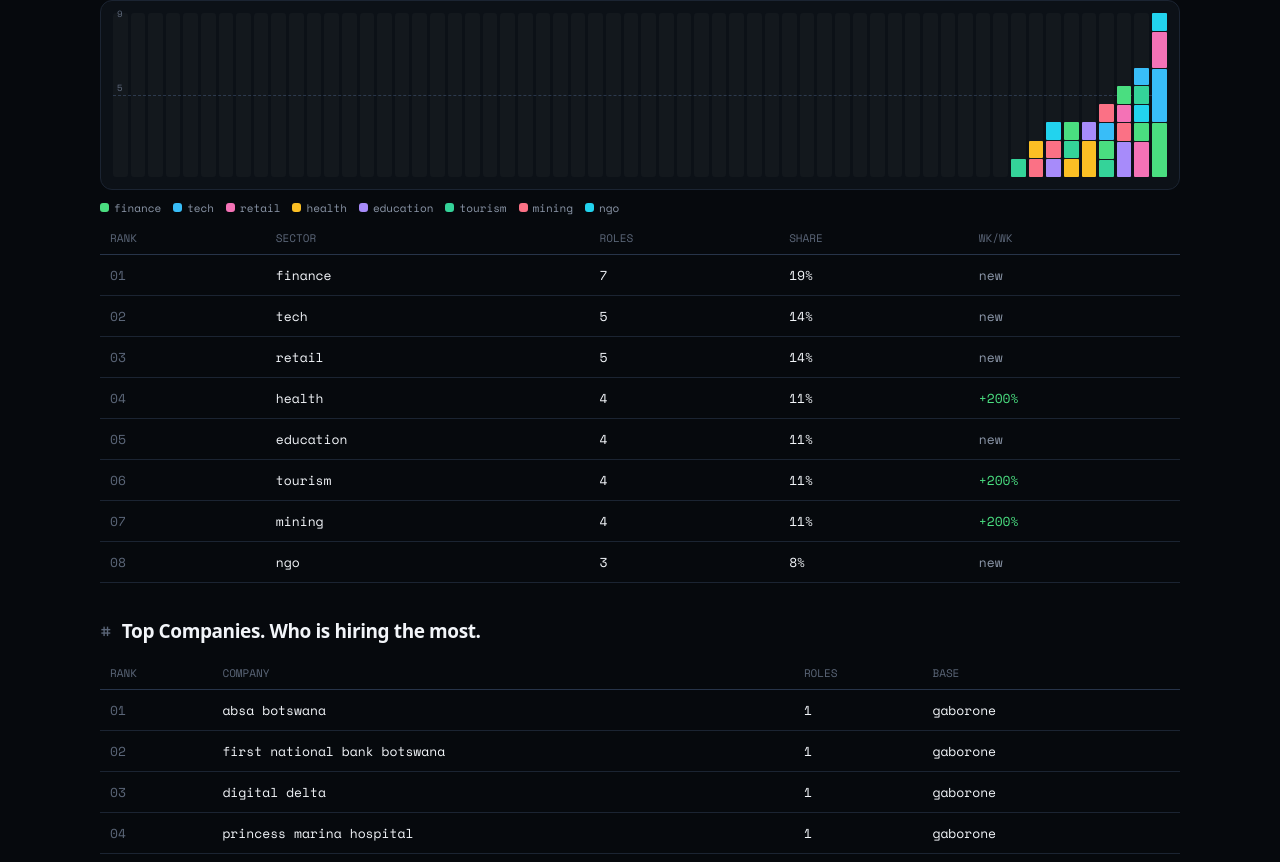
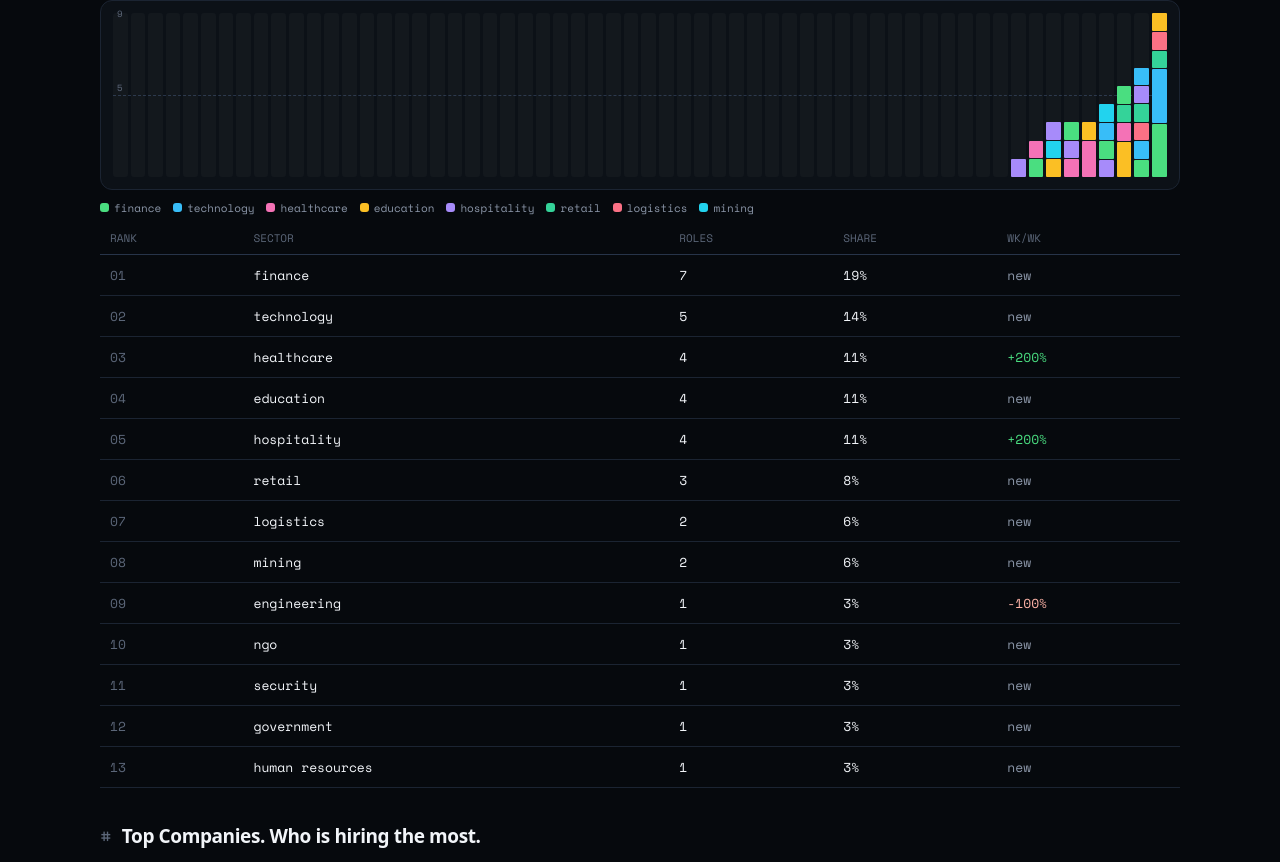
Before and after one commit to lubasinkal/tshono, a Nuxt app: page /insights in a window 1280 px wide. Shown: the part 418-1280 px from the top of the page. Built offline with nearby package versions, Linux system fonts and the light colour scheme.

Commit message:
Real sector and place vocabulary from feed taxonomies

```diff
--- a/app/data/sampleJobs.ts
+++ b/app/data/sampleJobs.ts
@@ -13,12 +13,25 @@
 
 export const SECTORS = [
   'Finance',
-  'Tech',
-  'Health',
   'Education',
+  'Engineering',
+  'Mining',
+  'Security',
+  'Healthcare',
+  'Technology',
+  'Marketing',
   'Retail',
-  'Tourism',
-  'Mining',
+  'Maintenance',
+  'Human Resources',
+  'Construction',
+  'Administration',
+  'Science',
+  'Logistics',
+  'Hospitality',
+  'Legal',
+  'Agriculture',
+  'Manufacturing',
+  'Government',
   'NGO',
   'General',
 ] as const
@@ -32,6 +45,12 @@
   'Palapye',
   'Kasane',
   'Serowe',
+  'Ramotswa',
+  'Ghanzi',
+  'Molepolole',
+  'Mogoditshane',
+  'Tonota',
+  'Mochudi',
   'Remote',
   'Botswana',
 ] as const
@@ -39,38 +58,38 @@
 export const sampleJobs: SampleJob[] = [
   { id: 'j001', title: 'Graduate Data Analyst', company: 'Absa Botswana', sector: 'Finance', location: 'Gaborone', posted: '2026-09-12', closing: '2026-09-30', minYears: 0, blurb: 'Build dashboards for retail risk. Excel plus SQL plus one charting tool. Mentor provided.', url: 'https://example.com/j001' },
   { id: 'j002', title: 'Junior Risk Analyst', company: 'First National Bank Botswana', sector: 'Finance', location: 'Gaborone', posted: '2026-09-11', closing: '2026-09-28', minYears: 1, blurb: 'Support credit risk scoring and monthly provision packs. Actuarial students welcome.', url: 'https://example.com/j002' },
-  { id: 'j003', title: 'Frontend Developer (Nuxt)', company: 'Digital Delta', sector: 'Tech', location: 'Gaborone', posted: '2026-09-12', closing: '2026-10-05', minYears: 1, blurb: 'Ship fast pages with Nuxt and Bun. Instant search experience a plus.', url: 'https://example.com/j003' },
-  { id: 'j004', title: 'Nurse (Enrolled)', company: 'Princess Marina Hospital', sector: 'Health', location: 'Gaborone', posted: '2026-09-08', closing: '2026-09-25', minYears: 2, blurb: 'Ward cover plus clinic rotation. BQA registered certificate required.', url: 'https://example.com/j004' },
+  { id: 'j003', title: 'Frontend Developer (Nuxt)', company: 'Digital Delta', sector: 'Technology', location: 'Gaborone', posted: '2026-09-12', closing: '2026-10-05', minYears: 1, blurb: 'Ship fast pages with Nuxt and Bun. Instant search experience a plus.', url: 'https://example.com/j003' },
+  { id: 'j004', title: 'Nurse (Enrolled)', company: 'Princess Marina Hospital', sector: 'Healthcare', location: 'Gaborone', posted: '2026-09-08', closing: '2026-09-25', minYears: 2, blurb: 'Ward cover plus clinic rotation. BQA registered certificate required.', url: 'https://example.com/j004' },
   { id: 'j005', title: 'Maths Teacher (Senior School)', company: 'Enko Botho', sector: 'Education', location: 'Gaborone', posted: '2026-09-10', closing: '2026-10-01', minYears: 2, blurb: 'Teach IGCSE maths plus stats club. Past paper coaching experience valued.', url: 'https://example.com/j005' },
   { id: 'j006', title: 'Shop Assistant', company: 'Choppies Supermarket', sector: 'Retail', location: 'Francistown', posted: '2026-09-12', closing: '2026-09-24', minYears: 0, blurb: 'Till plus stocking plus customer help. Weekend shifts shared fairly.', url: 'https://example.com/j006' },
-  { id: 'j007', title: 'Safari Lodge Front Office', company: 'Okavango River Lodge', sector: 'Tourism', location: 'Maun', posted: '2026-09-09', closing: '2026-09-29', minYears: 1, blurb: 'Guest check in plus bookings plus upsell of activities. Hospitality heart needed.', url: 'https://example.com/j007' },
-  { id: 'j008', title: 'Engineering Manager', company: 'Lucara Botswana', sector: 'Mining', location: 'Letlhakane', posted: '2026-09-05', closing: '2026-09-30', minYears: 7, blurb: 'Lead plant engineering at Karowe. Safety first leadership record required.', url: 'https://example.com/j008' },
+  { id: 'j007', title: 'Safari Lodge Front Office', company: 'Okavango River Lodge', sector: 'Hospitality', location: 'Maun', posted: '2026-09-09', closing: '2026-09-29', minYears: 1, blurb: 'Guest check in plus bookings plus upsell of activities. Hospitality heart needed.', url: 'https://example.com/j007' },
+  { id: 'j008', title: 'Engineering Manager', company: 'Lucara Botswana', sector: 'Engineering', location: 'Letlhakane', posted: '2026-09-05', closing: '2026-09-30', minYears: 7, blurb: 'Lead plant engineering at Karowe. Safety first leadership record required.', url: 'https://example.com/j008' },
   { id: 'j009', title: 'M and E Assistant', company: 'UNDP Botswana', sector: 'NGO', location: 'Gaborone', posted: '2026-09-11', closing: '2026-09-26', minYears: 1, blurb: 'Track youth programme indicators. Kobo plus Excel plus field visits.', url: 'https://example.com/j009' },
   { id: 'j010', title: 'Actuarial Analyst (Life)', company: 'Botswana Life', sector: 'Finance', location: 'Gaborone', posted: '2026-09-12', closing: '2026-10-10', minYears: 1, blurb: 'Reserving support plus experience analysis. Progress with actuarial exams expected.', url: 'https://example.com/j010' },
-  { id: 'j011', title: 'Backend Developer (Go)', company: 'Lubasiverse Labs', sector: 'Tech', location: 'Remote', posted: '2026-09-12', closing: '2026-10-15', minYears: 2, blurb: 'Build valuation APIs in Go. Zero dependency style. Show your GitHub.', url: 'https://example.com/j011' },
-  { id: 'j012', title: 'Pharmacy Technician', company: 'Clicks Pharmacy', sector: 'Health', location: 'Gaborone', posted: '2026-09-07', closing: '2026-09-23', minYears: 1, blurb: 'Dispense support plus stock counts plus medical aid claims.', url: 'https://example.com/j012' },
+  { id: 'j011', title: 'Backend Developer (Go)', company: 'Lubasiverse Labs', sector: 'Technology', location: 'Remote', posted: '2026-09-12', closing: '2026-10-15', minYears: 2, blurb: 'Build valuation APIs in Go. Zero dependency style. Show your GitHub.', url: 'https://example.com/j011' },
+  { id: 'j012', title: 'Pharmacy Technician', company: 'Clicks Pharmacy', sector: 'Healthcare', location: 'Gaborone', posted: '2026-09-07', closing: '2026-09-23', minYears: 1, blurb: 'Dispense support plus stock counts plus medical aid claims.', url: 'https://example.com/j012' },
   { id: 'j013', title: 'Primary Teacher', company: 'Westwood International', sector: 'Education', location: 'Gaborone', posted: '2026-09-06', closing: '2026-09-27', minYears: 2, blurb: 'Lower primary with phonics strength. Small classes, big heart.', url: 'https://example.com/j013' },
-  { id: 'j014', title: 'Warehouse Picker', company: 'Bolux Group', sector: 'Retail', location: 'Gaborone', posted: '2026-09-12', closing: '2026-09-22', minYears: 0, blurb: 'Pick plus pack plus load. Forklift licence a plus but training given.', url: 'https://example.com/j014' },
-  { id: 'j015', title: 'Tour Guide (Okavango)', company: 'Desert and Delta', sector: 'Tourism', location: 'Maun', posted: '2026-09-04', closing: '2026-09-28', minYears: 2, blurb: 'Licensed poler plus walking guide. First aid current.', url: 'https://example.com/j015' },
-  { id: 'j016', title: 'CCTV Operator', company: 'Okavango Diamond Company', sector: 'Mining', location: 'Gaborone', posted: '2026-09-10', closing: '2026-09-24', minYears: 2, blurb: 'Monitor control room plus incident logs. Security clearance required.', url: 'https://example.com/j016' },
-  { id: 'j017', title: 'Driver (Code B)', company: 'Botswana Post', sector: 'Retail', location: 'Palapye', posted: '2026-09-11', closing: '2026-09-25', minYears: 2, blurb: 'Mail routes plus parcel drops. Clean licence plus PDP.', url: 'https://example.com/j017' },
+  { id: 'j014', title: 'Warehouse Picker', company: 'Bolux Group', sector: 'Logistics', location: 'Gaborone', posted: '2026-09-12', closing: '2026-09-22', minYears: 0, blurb: 'Pick plus pack plus load. Forklift licence a plus but training given.', url: 'https://example.com/j014' },
+  { id: 'j015', title: 'Tour Guide (Okavango)', company: 'Desert and Delta', sector: 'Hospitality', location: 'Maun', posted: '2026-09-04', closing: '2026-09-28', minYears: 2, blurb: 'Licensed poler plus walking guide. First aid current.', url: 'https://example.com/j015' },
+  { id: 'j016', title: 'CCTV Operator', company: 'Okavango Diamond Company', sector: 'Security', location: 'Gaborone', posted: '2026-09-10', closing: '2026-09-24', minYears: 2, blurb: 'Monitor control room plus incident logs. Security clearance required.', url: 'https://example.com/j016' },
+  { id: 'j017', title: 'Driver (Code B)', company: 'Botswana Post', sector: 'Logistics', location: 'Palapye', posted: '2026-09-11', closing: '2026-09-25', minYears: 2, blurb: 'Mail routes plus parcel drops. Clean licence plus PDP.', url: 'https://example.com/j017' },
   { id: 'j018', title: 'Research Analyst', company: 'Bank of Botswana', sector: 'Finance', location: 'Gaborone', posted: '2026-09-09', closing: '2026-10-03', minYears: 2, blurb: 'Macro notes plus data packs. R or Python for charts.', url: 'https://example.com/j018' },
-  { id: 'j019', title: 'IT Support Intern', company: 'Mascom Wireless', sector: 'Tech', location: 'Gaborone', posted: '2026-09-12', closing: '2026-09-26', minYears: 0, blurb: 'Helpdesk plus device setup plus ticket notes. Learn fast environment.', url: 'https://example.com/j019' },
-  { id: 'j020', title: 'Enrolled Nurse (Mine Clinic)', company: 'Debswana Jwaneng', sector: 'Health', location: 'Jwaneng', posted: '2026-09-08', closing: '2026-09-29', minYears: 3, blurb: 'Occupational health plus emergency cover. Shift roster.', url: 'https://example.com/j020' },
+  { id: 'j019', title: 'IT Support Intern', company: 'Mascom Wireless', sector: 'Technology', location: 'Gaborone', posted: '2026-09-12', closing: '2026-09-26', minYears: 0, blurb: 'Helpdesk plus device setup plus ticket notes. Learn fast environment.', url: 'https://example.com/j019' },
+  { id: 'j020', title: 'Enrolled Nurse (Mine Clinic)', company: 'Debswana Jwaneng', sector: 'Healthcare', location: 'Jwaneng', posted: '2026-09-08', closing: '2026-09-29', minYears: 3, blurb: 'Occupational health plus emergency cover. Shift roster.', url: 'https://example.com/j020' },
   { id: 'j021', title: 'Lecturer (Statistics)', company: 'Botho University', sector: 'Education', location: 'Gaborone', posted: '2026-09-10', closing: '2026-10-08', minYears: 3, blurb: 'Teach intro stats plus supervise projects. Masters preferred.', url: 'https://example.com/j021' },
   { id: 'j022', title: 'Cashier (Forecourt)', company: 'Puma Energy', sector: 'Retail', location: 'Kasane', posted: '2026-09-11', closing: '2026-09-23', minYears: 0, blurb: 'Fuel plus shop sales. Honest hands, quick smile.', url: 'https://example.com/j022' },
-  { id: 'j023', title: 'Chef de Partie', company: 'Cresta Lodge', sector: 'Tourism', location: 'Kasane', posted: '2026-09-07', closing: '2026-09-27', minYears: 3, blurb: 'Run a section plus train juniors. Safari volumes, calm head.', url: 'https://example.com/j023' },
+  { id: 'j023', title: 'Chef de Partie', company: 'Cresta Lodge', sector: 'Hospitality', location: 'Kasane', posted: '2026-09-07', closing: '2026-09-27', minYears: 3, blurb: 'Run a section plus train juniors. Safari volumes, calm head.', url: 'https://example.com/j023' },
   { id: 'j024', title: 'Pit Foreman', company: 'Mookane Coal', sector: 'Mining', location: 'Palapye', posted: '2026-09-06', closing: '2026-09-26', minYears: 5, blurb: 'Lead shift crews plus safety talks plus production logs.', url: 'https://example.com/j024' },
   { id: 'j025', title: 'Finance Intern', company: 'Stanbic Botswana', sector: 'Finance', location: 'Gaborone', posted: '2026-09-12', closing: '2026-09-30', minYears: 0, blurb: 'Recons plus data cleanup plus month end help. Excel power users shine.', url: 'https://example.com/j025' },
-  { id: 'j026', title: 'DevOps Assistant', company: 'Botswana Fibre Networks', sector: 'Tech', location: 'Gaborone', posted: '2026-09-09', closing: '2026-10-02', minYears: 1, blurb: 'Help with deploys plus uptime boards plus log hunts. Docker basics enough.', url: 'https://example.com/j026' },
-  { id: 'j027', title: 'Community Health Worker', company: 'Baylor Botswana', sector: 'Health', location: 'Serowe', posted: '2026-09-05', closing: '2026-09-24', minYears: 1, blurb: 'Home visits plus adherence support. Motorbike provided.', url: 'https://example.com/j027' },
+  { id: 'j026', title: 'DevOps Assistant', company: 'Botswana Fibre Networks', sector: 'Technology', location: 'Gaborone', posted: '2026-09-09', closing: '2026-10-02', minYears: 1, blurb: 'Help with deploys plus uptime boards plus log hunts. Docker basics enough.', url: 'https://example.com/j026' },
+  { id: 'j027', title: 'Community Health Worker', company: 'Baylor Botswana', sector: 'Healthcare', location: 'Serowe', posted: '2026-09-05', closing: '2026-09-24', minYears: 1, blurb: 'Home visits plus adherence support. Motorbike provided.', url: 'https://example.com/j027' },
   { id: 'j028', title: 'Science Teacher (Biology)', company: 'Moeng College', sector: 'Education', location: 'Serowe', posted: '2026-09-08', closing: '2026-09-28', minYears: 2, blurb: 'BGCSE biology plus lab care. Boarding duty shared.', url: 'https://example.com/j028' },
   { id: 'j029', title: 'Sales Rep (FMCG)', company: 'Trade World', sector: 'Retail', location: 'Francistown', posted: '2026-09-10', closing: '2026-09-27', minYears: 1, blurb: 'Van sales plus merchandising plus new outlet hunts. Target driven.', url: 'https://example.com/j029' },
-  { id: 'j030', title: 'Housekeeper (Luxury Camp)', company: 'Wilderness Safaris', sector: 'Tourism', location: 'Maun', posted: '2026-09-11', closing: '2026-09-25', minYears: 1, blurb: 'Turndowns plus laundry plus guest delight. Bush roster 3 weeks on.', url: 'https://example.com/j030' },
+  { id: 'j030', title: 'Housekeeper (Luxury Camp)', company: 'Wilderness Safaris', sector: 'Hospitality', location: 'Maun', posted: '2026-09-11', closing: '2026-09-25', minYears: 1, blurb: 'Turndowns plus laundry plus guest delight. Bush roster 3 weeks on.', url: 'https://example.com/j030' },
   { id: 'j031', title: 'Underwriter (Short Term)', company: 'Hollard Botswana', sector: 'Finance', location: 'Gaborone', posted: '2026-09-07', closing: '2026-09-29', minYears: 2, blurb: 'Quote motor plus property lines. Binder discipline matters.', url: 'https://example.com/j031' },
-  { id: 'j032', title: 'Data Capturer', company: 'Statistics Botswana', sector: 'NGO', location: 'Gaborone', posted: '2026-09-12', closing: '2026-09-22', minYears: 0, blurb: 'Short contract capturing survey returns. Speed plus accuracy tested.', url: 'https://example.com/j032' },
+  { id: 'j032', title: 'Data Capturer', company: 'Statistics Botswana', sector: 'Government', location: 'Gaborone', posted: '2026-09-12', closing: '2026-09-22', minYears: 0, blurb: 'Short contract capturing survey returns. Speed plus accuracy tested.', url: 'https://example.com/j032' },
   { id: 'j033', title: 'Electrician (Plant)', company: 'Morupule Coal Mine', sector: 'Mining', location: 'Palapye', posted: '2026-09-09', closing: '2026-09-30', minYears: 4, blurb: 'Preventive maintenance plus fault finding. Trade tested.', url: 'https://example.com/j033' },
-  { id: 'j034', title: 'HR Officer', company: 'Botswana Railways', sector: 'NGO', location: 'Gaborone', posted: '2026-09-06', closing: '2026-09-27', minYears: 3, blurb: 'Recruitment plus leave plus disciplinary notes. HRIS tidy habits.', url: 'https://example.com/j034' },
-  { id: 'j035', title: 'Graduate Trainee (Network)', company: 'BTC Botswana', sector: 'Tech', location: 'Gaborone', posted: '2026-09-11', closing: '2026-10-06', minYears: 0, blurb: 'Rotate across NOC plus field plus planning. Recent grads welcome.', url: 'https://example.com/j035' },
+  { id: 'j034', title: 'HR Officer', company: 'Botswana Railways', sector: 'Human Resources', location: 'Gaborone', posted: '2026-09-06', closing: '2026-09-27', minYears: 3, blurb: 'Recruitment plus leave plus disciplinary notes. HRIS tidy habits.', url: 'https://example.com/j034' },
+  { id: 'j035', title: 'Graduate Trainee (Network)', company: 'BTC Botswana', sector: 'Technology', location: 'Gaborone', posted: '2026-09-11', closing: '2026-10-06', minYears: 0, blurb: 'Rotate across NOC plus field plus planning. Recent grads welcome.', url: 'https://example.com/j035' },
   { id: 'j036', title: 'Accounts Clerk', company: 'Sefalana Holdings', sector: 'Finance', location: 'Gaborone', posted: '2026-09-10', closing: '2026-09-26', minYears: 1, blurb: 'Creditors plus age analysis plus payment runs. Pastel or SAP a plus.', url: 'https://example.com/j036' },
 ]
```
